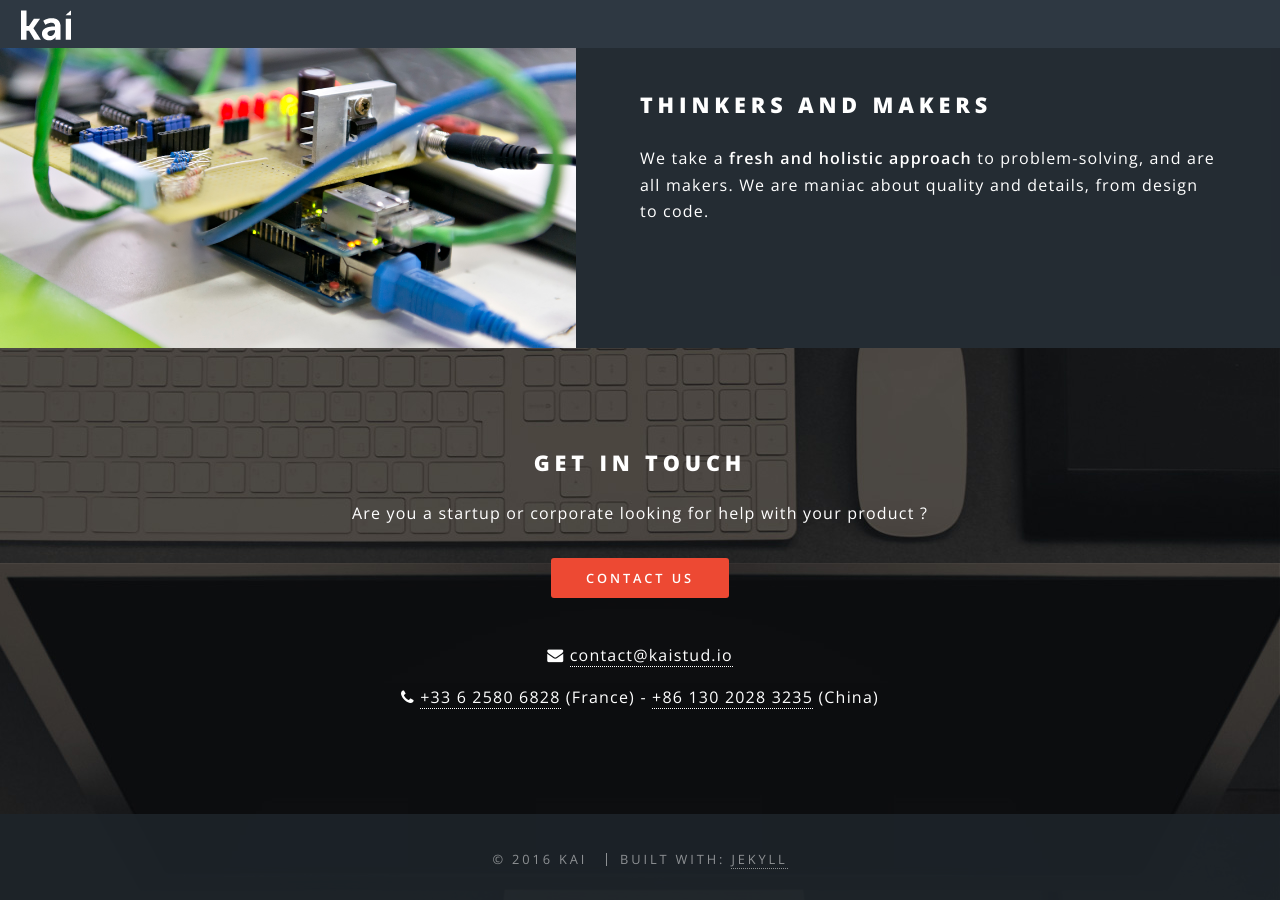
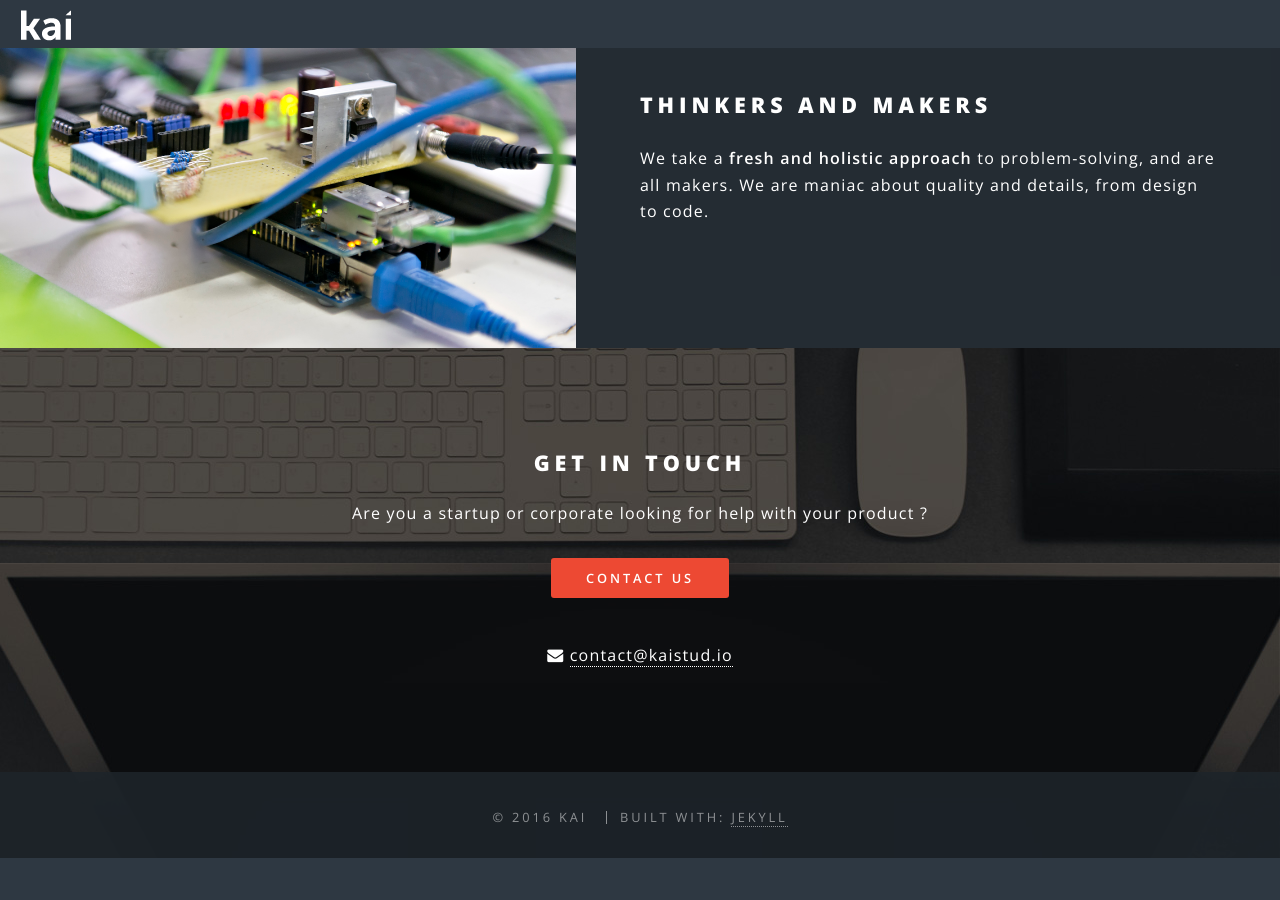
Before and after one commit to sguyon/kai, a Jekyll site: the page built from index.html, in a window 1280 px wide and 900 px high, scrolled down 2519 px. Built offline with Jekyll 4.4.1, drawn with Linux system fonts in a browser that asks for light colours; after the commit the page ends 3377 px from its top, so only the background shows below that.

Commit message:
no phone

```diff
--- a/index.html
+++ b/index.html
@@ -236,8 +236,7 @@ layout: landing
                 </p>
                   <ul class="alt2">
                     <li class="icon fa-envelope"> <a href="mailto:contact@kaistud.io">contact@kaistud.io</a></li>
-                    <li class="icon fa-phone"> <a href="tel:+33625806828">+33 6 2580 6828</a> (France)  -  <a href="tel:+8613020283235">+86 130 2028 3235</a> (China)</li>
-                    <!-- <li class="icon fa-phone"> <a href="tel:+8613020283235">+86 130 2028 3235 (China)</a></li> -->
+<!--                     <li class="icon fa-phone"> <a href="tel:+33625806828">+33 6 2580 6828</a> (France)  -  <a href="tel:+8613020283235">+86 130 2028 3235</a> (China)</li> -->
                   </ul>
 							</header>
 						</div>
```
